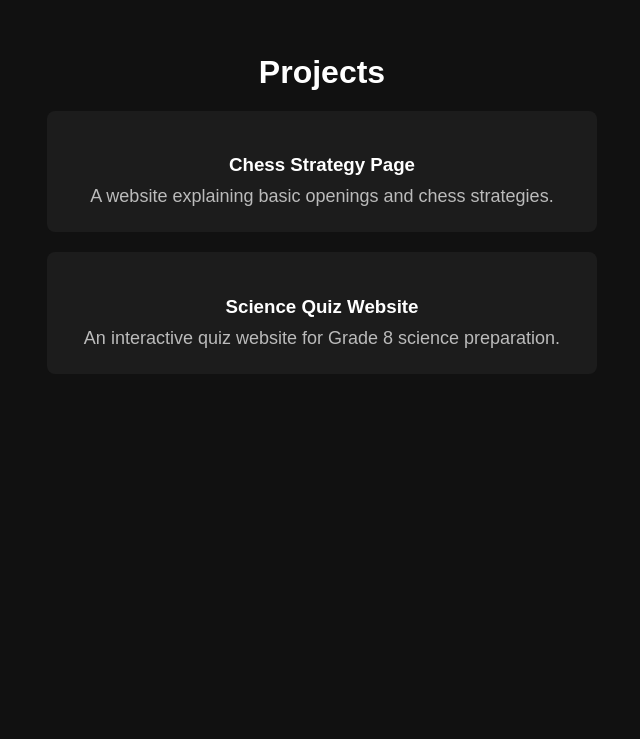
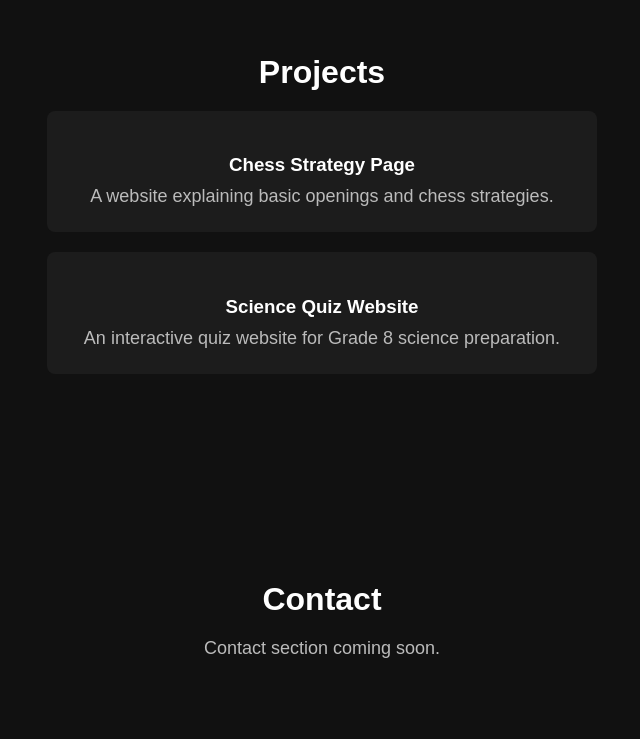
Before and after one commit to Nirvaan12354/Nirvaan12354.github.io, a plain HTML site: page index.html in a window 1280 px wide. Shown: the part 904-1643 px from the top of the page, without its empty margins (318-958 px from the left). Before the commit the page ends 1378 px from the top, so only its background shows below. Drawn offline with Linux system fonts and the light colour scheme.

Commit message:
Enhance index.html with contact section and navbar
Added a contact section and updated navbar.

```diff
--- a/index.html
+++ b/index.html
@@ -3,26 +3,27 @@
 <head>
     <meta charset="UTF-8">
     <meta name="viewport" content="width=device-width, initial-scale=1.0">
-    <title>Nirvaan's Portfolio</title>
+    <title>Nirvansingh Portfolio</title>
     <link rel="stylesheet" href="style.css">
 </head>
-
 <body>
 
+    <!-- NAVBAR -->
     <nav>
         <a href="#home">Home</a>
         <a href="#about">About</a>
         <a href="#projects">Projects</a>
+        <a href="#contact">Contact</a>
     </nav>
 
-    <!-- Hero Section -->
+    <!-- HERO SECTION -->
     <section id="home">
         <h1 class="hero-title">Nirvansingh</h1>
         <p class="hero-subtitle">Student | Chess Enthusiast | Future Engineer</p>
         <a href="#projects" class="btn">View My Projects</a>
     </section>
 
-    <!-- About Section -->
+    <!-- ABOUT SECTION -->
     <section id="about">
         <h2>About Me</h2>
         <p>
@@ -31,7 +32,7 @@
         </p>
     </section>
 
-    <!-- Projects Section -->
+    <!-- PROJECTS SECTION -->
     <section id="projects">
         <h2>Projects</h2>
 
@@ -45,5 +46,12 @@
             <p>An interactive quiz website for Grade 8 science preparation.</p>
         </div>
     </section>
+
+    <!-- CONTACT SECTION -->
+    <section id="contact">
+        <h2>Contact</h2>
+        <p>Contact section coming soon.</p>
+    </section>
+
 </body>
 </html>
```
